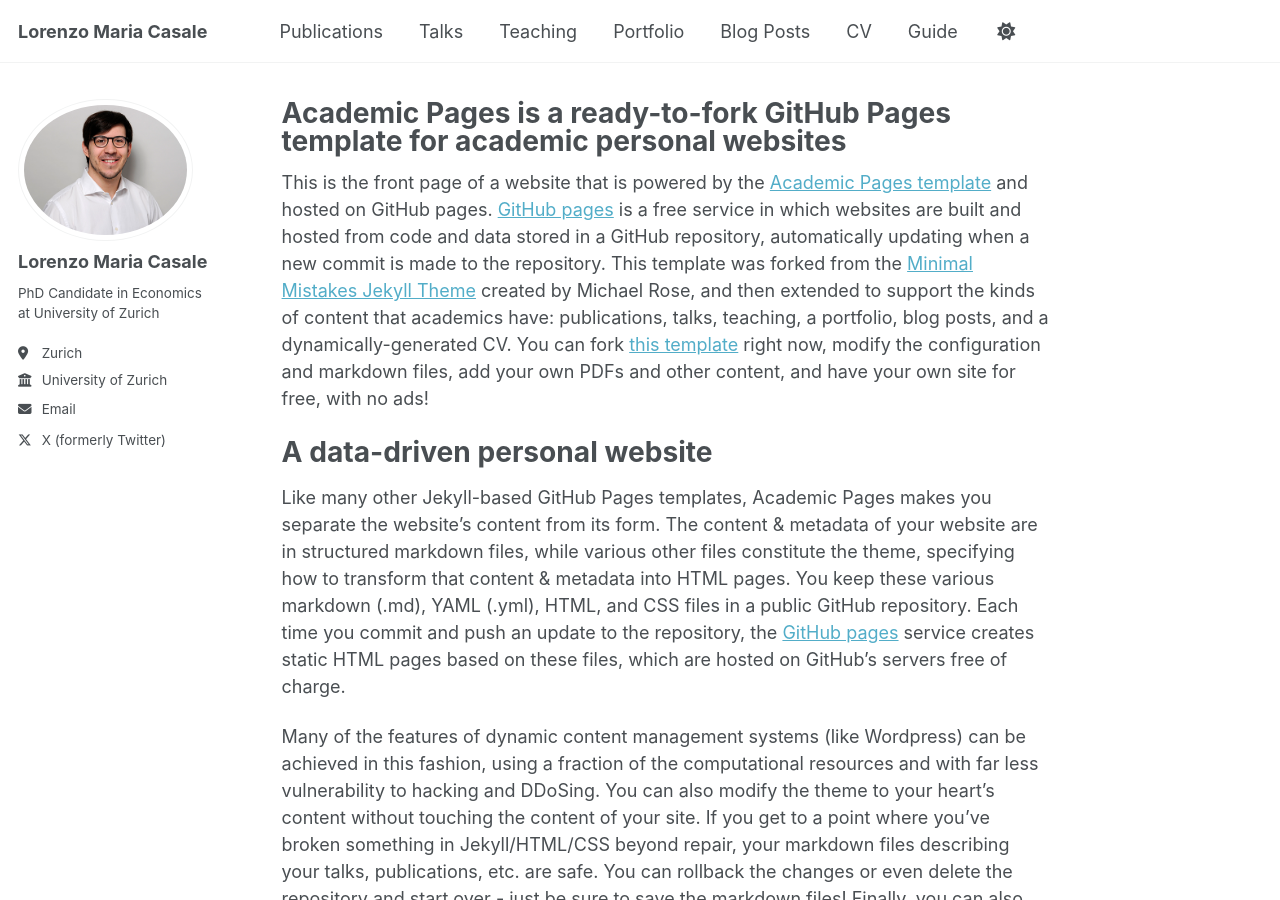
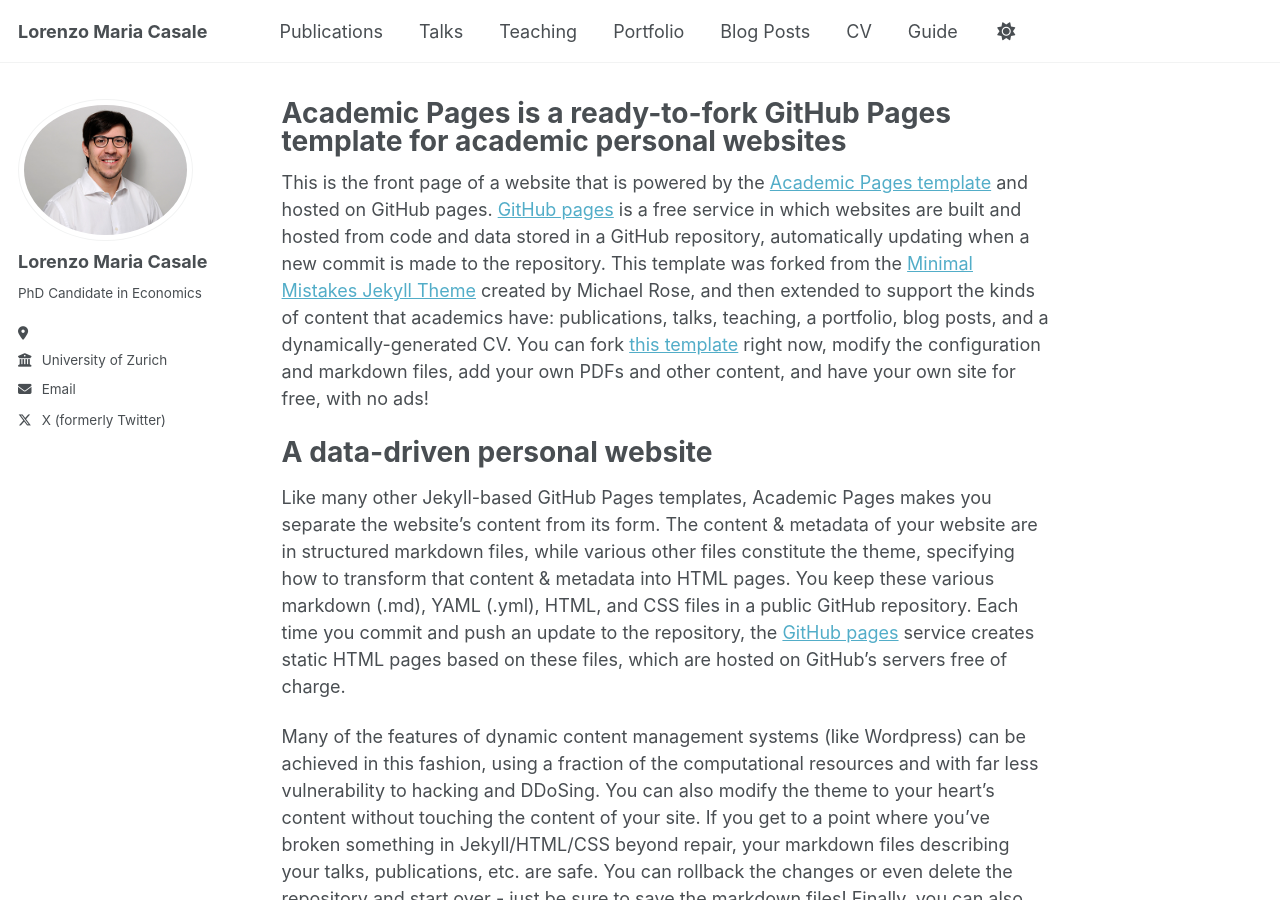
Before and after one commit to lorenzomariacasale/lorenzomariacasale.github.io, a Jekyll site: the page built from _pages/about.md, in a window 1280 px wide and 900 px high. Built offline with Jekyll 4.4.1, drawn with Linux system fonts in a browser that asks for light colours.

Commit message:
Second Trial in Home Page Manipulation

```diff
--- a/_config.yml
+++ b/_config.yml
@@ -25,8 +25,8 @@ author:
   avatar           : "avatar.jpg"
   name             : "Lorenzo Maria Casale"
   pronouns         : # example: "she/her"
-  bio              : "PhD Candidate in Economics at University of Zurich"
-  location         : "Zurich"
+  bio              : "PhD Candidate in Economics"
+  location         : ""
   employer         : "University of Zurich"
   uri              : # URL
   email            : "none@example.org"
```
Also changed, not shown: images/avatar_720x720.jpg (added).
